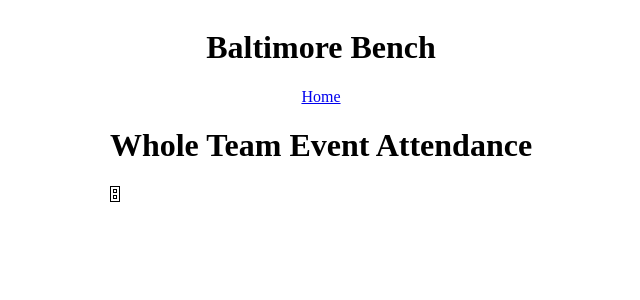
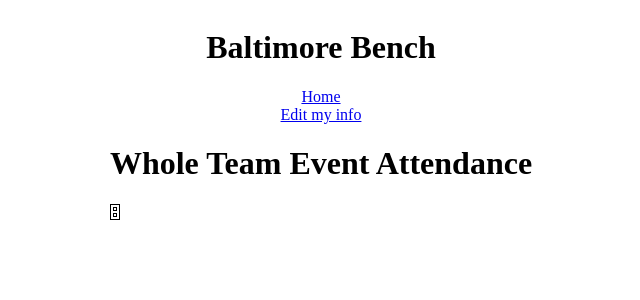
Before and after one commit to cmavelis/team_manager, a Django app: page /team/captain/ in a window 1280 px wide. Shown: the top 300 px of the page, without its empty margins (319-959 px from the left). Run offline with Django 3.2, Linux system fonts and the light colour scheme; a user stored in the database is signed in; data comes from the database, SQL or seed files in the repository; data that the repository does not hold is empty.

Commit message:
added favicon and self-edit view

```diff
--- a/team/templates/team/base.html
+++ b/team/templates/team/base.html
@@ -1,11 +1,13 @@
 {% load static %}
 <head>
     <link rel="stylesheet" href="{% static 'team/style.css' %}">
+    <link rel="shortcut icon" href="{% static 'team/favicon.ico' %}" />
 </head>
 
 <h1>Baltimore Bench</h1>
 
 <a href="{% url 'team:index' %}">Home</a>
+<a href="{% url 'team:self_edit' %}">Edit my info</a>
 
 
 <div id="content">
--- a/team/urls.py
+++ b/team/urls.py
@@ -14,7 +14,7 @@ urlpatterns = [
     path('captain/', views.full_team_view, name='captain'),
 
     # team/player/my_info/  user-facing individual summaries
-    path('player/my_info/', views.player_edit_info, name='self_edit'),
+    path('player/my_info/', views.player_view, name='self_edit'),
 
     # team/player/Cam/  user-facing individual summaries
     path('player/<str:player_nickname>/', views.player_view, name='player'),
--- a/team/views.py
+++ b/team/views.py
@@ -24,9 +24,8 @@ class IndexView(generic.ListView):
 def player_view(request, player_nickname=None):
     # relevant information for each Player to see on their page, leading to forms
     if not player_nickname:
-        player = request.user
-    else:
-        player = get_object_or_404(Player, nickname=player_nickname)  # pk=player_id)
+        player_nickname = request.user.player.nickname
+    player = get_object_or_404(Player, nickname=player_nickname)  # pk=player_id)
     # # all Events
     # event_list = Event.objects.all()
     # Player's attendance, by Event
```
